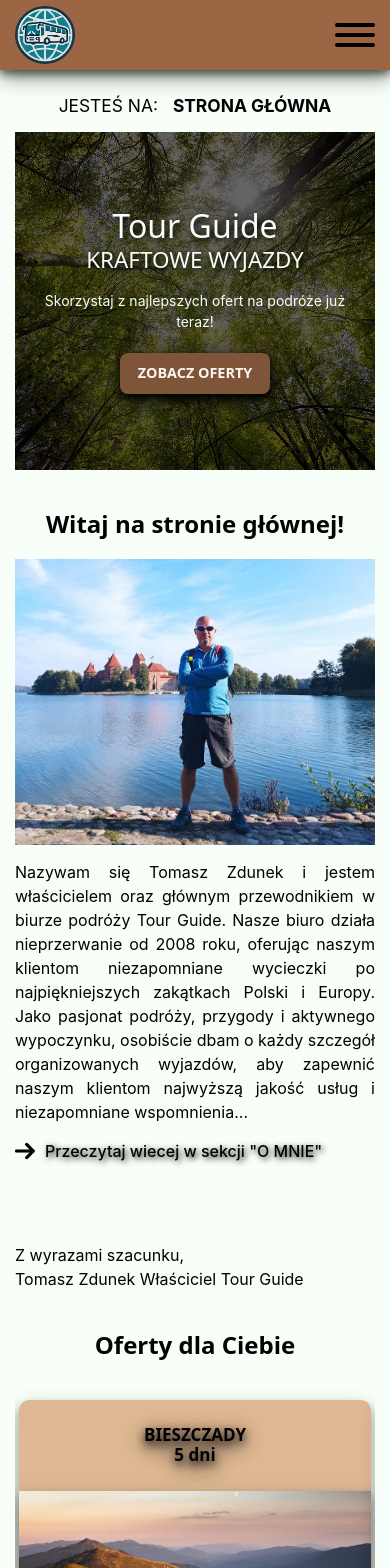
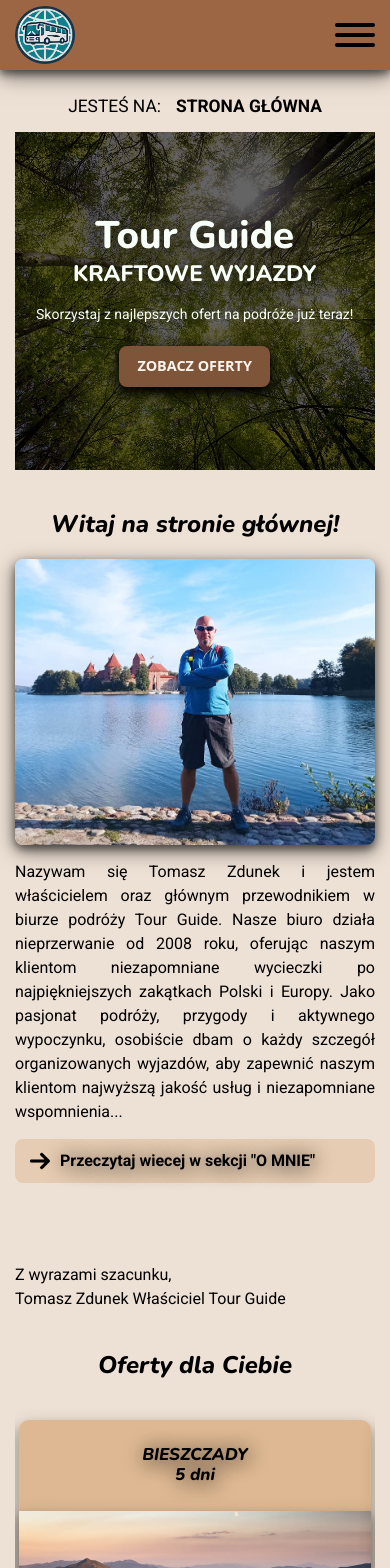
Before and after one commit to MariuszRozycki/tour-guide-pl, a React (Vite) app: page / in a window 390 px wide. Shown: the top 1568 px of the page. Built offline with nearby package versions, Linux system fonts and the light colour scheme.

Commit message:
Justify styling

```diff
--- a/src/styles/Contact.css
+++ b/src/styles/Contact.css
@@ -62,10 +62,11 @@ form {
   max-width: 600px;
   display: flex;
   flex-direction: column;
-  background-color: var(--secondary-color);
+  background-color: var(--tertiary-color);
   padding: 20px;
   border-radius: var(--border-radius-small);
   box-shadow: var(--box-shadow-medium);
+  text-shadow: var(--text-shadow);
 
   h3 {
     font-size: var(--h3-fs);
@@ -102,13 +103,13 @@ form {
     align-self: center;
     margin-top: 15px;
     box-shadow: var(--box-shadow-medium);
-    color: var(--black-color);
-    background-color: var(--tertiary-color);
+    color: var(--fifth-color);
+    background-color: var(--red-color);
 
     &:hover {
       box-shadow: var(--box-shadow-none);
-      color: var(--black-color);
-      background-color: var(--tertiary-color);
+      color: var(--fifth-color);
+      background-color: var(--red-color);
     }
   }
 
--- /dev/null
+++ b/src/styles/Fonts.css
@@ -0,0 +1 @@
+@import url("https://fonts.googleapis.com/css2?family=Nunito:ital,wght@0,200..1000;1,200..1000&family=Roboto:ital,wght@0,100;0,300;0,400;0,500;0,700;0,900;1,100;1,300;1,400;1,500;1,700;1,900&display=swap");
--- a/src/styles/Home&About.css
+++ b/src/styles/Home&About.css
@@ -29,6 +29,10 @@
           align-items: center;
           gap: 10px;
           text-shadow: var(--text-shadow);
+          background-color: var(--fourth-color);
+          border-radius: var(--border-radius-medium);
+          padding: 10px 15px;
+          font-weight: 600;
 
           &:hover {
             text-shadow: none;
@@ -58,6 +62,8 @@
     margin-bottom: 15px;
     overflow: hidden;
     cursor: pointer;
+    border-radius: var(--border-radius-medium);
+    box-shadow: var(--box-shadow-medium);
   }
 
   .img-wrapper img {
--- a/src/styles/HomeSlider.css
+++ b/src/styles/HomeSlider.css
@@ -29,7 +29,7 @@
     flex-direction: column;
     justify-content: center;
     color: var(--black-color);
-    text-shadow: var(--box-shadow-hard);
+    text-shadow: var(--text-shadow);
   }
 
   .slider-desc-abbrev {
--- a/src/styles/OfferModal.css
+++ b/src/styles/OfferModal.css
@@ -76,7 +76,6 @@
       margin: 4px 0;
       line-height: 1.4;
       font-size: 18px;
-      font-weight: 600;
     }
   }
 
--- a/src/styles/global.css
+++ b/src/styles/global.css
@@ -4,7 +4,7 @@
 
 body {
   margin: 0;
-  background-color: var(--very-light-green-color);
+  background-color: var(--fifth-color);
 }
 
 :root {
@@ -52,7 +52,7 @@ body {
   --sixth-color: #281c0e;
 
   /* font-size */
-  --h1-fs: clamp(2rem, 2.2vw, 2.8rem);
+  --h1-fs: clamp(2.4rem, 2.5vw, 2.8rem);
   --h1-spam-fs: clamp(1.4rem, 2.5vw, 2.2rem);
   --h2-fs: clamp(1.5rem, 3vw, 2rem);
   --h2-fs-offer: clamp(1.5rem, 2vw, 2rem);
@@ -76,6 +76,7 @@ body {
 
   /* border-radius */
   --border-radius-min: 5px;
+  --border-radius-medium: 8px;
   --border-radius-small: 10px;
 
   /* box-shadow */
@@ -86,7 +87,7 @@ body {
   --box-shadow-hard-white: 1px 1px 6px white;
 
   /* text-shadow */
-  --text-shadow: 2px 2px 6px var(--black-color);
+  --text-shadow: 2px 2px 20px var(--black-color);
   --text-shadow-hover: 4px 4px 4px rgba(0, 0, 0, 0.5), 0 6px 20px rgba(0, 0, 0, 0.2);
   --prefix-text-shadow: 4px 5px 4px #000;
 }
@@ -105,6 +106,10 @@ section {
 ul {
   list-style: none;
   margin: 0;
+}
+
+li {
+  font-weight: 500;
 }
 
 p,
@@ -149,7 +154,24 @@ a:hover {
   transform: translateX(-5%);
   height: 2px;
   background-color: var(--white-color);
-  /* box-shadow: var(--text-shadow); */
+}
+
+p,
+label,
+input,
+textarea,
+a,
+li {
+  font-family: "Roboto", sans-serif;
+}
+
+h1,
+h2,
+h3,
+h4,
+h5,
+h6 {
+  font-family: "Nunito", sans-serif;
 }
 
 h1 {
@@ -157,17 +179,24 @@ h1 {
   text-shadow: var(--text-shadow);
   color: var(--black-color);
   line-height: 1.1;
+  font-weight: 800;
 }
 
 h2 {
   font-size: var(--h2-fs);
   margin-bottom: 20px;
-  font-weight: 700;
+  font-weight: 800;
   color: var(--black-color);
+  font-style: italic;
 }
 
 h3 {
   margin-top: 20px;
+  font-weight: 700;
+}
+
+button {
+  font-family: "Nunito", sans-serif;
 }
 
 button,
--- a/src/styles/index.css
+++ b/src/styles/index.css
@@ -1,3 +1,4 @@
+@import url("./Fonts.css");
 @import url("./global.css");
 @import url("./BtnScrollToTop.css");
 @import url("./Nav.css");
--- a/src/styles/offersByCategory.css
+++ b/src/styles/offersByCategory.css
@@ -21,7 +21,7 @@
       justify-content: center;
       align-items: center;
       align-self: center;
-      text-shadow: var(--box-shadow-hard);
+      text-shadow: var(--text-shadow);
     }
 
     .offer-img-wrapper {
```
